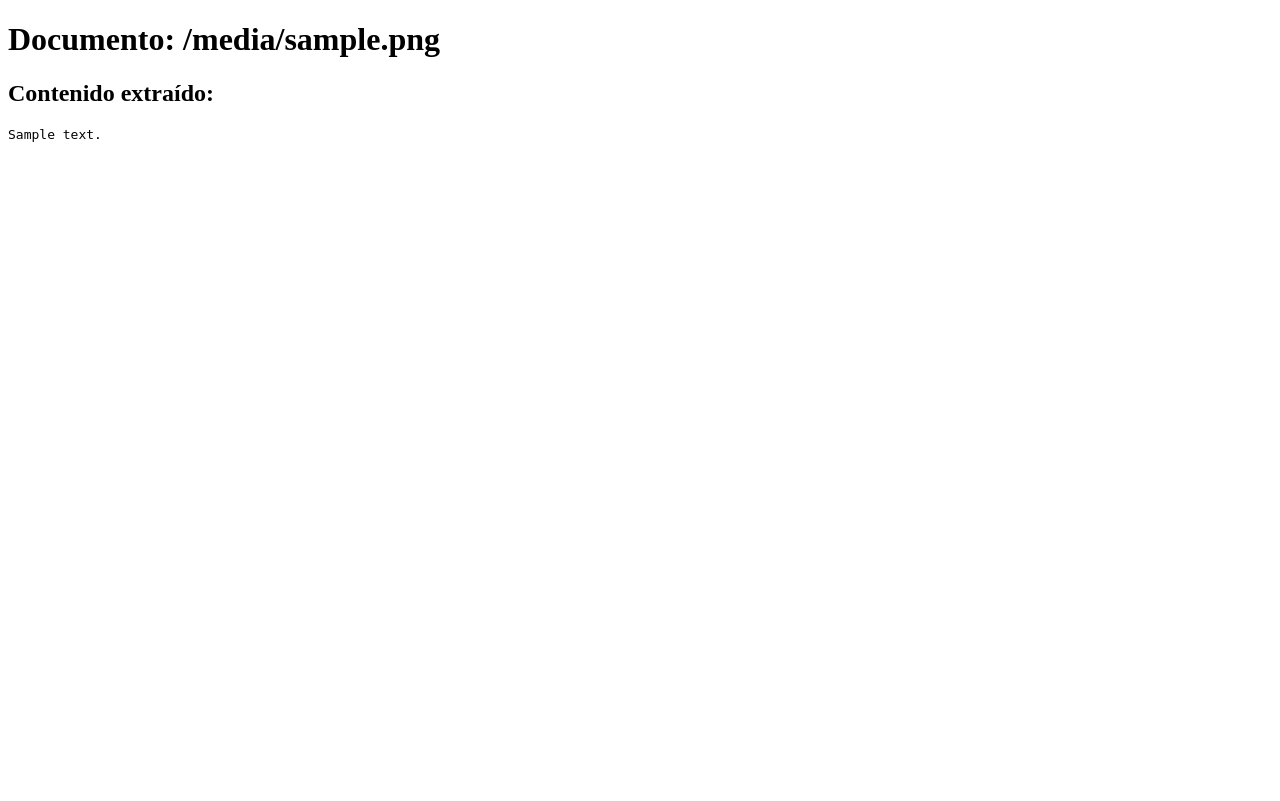
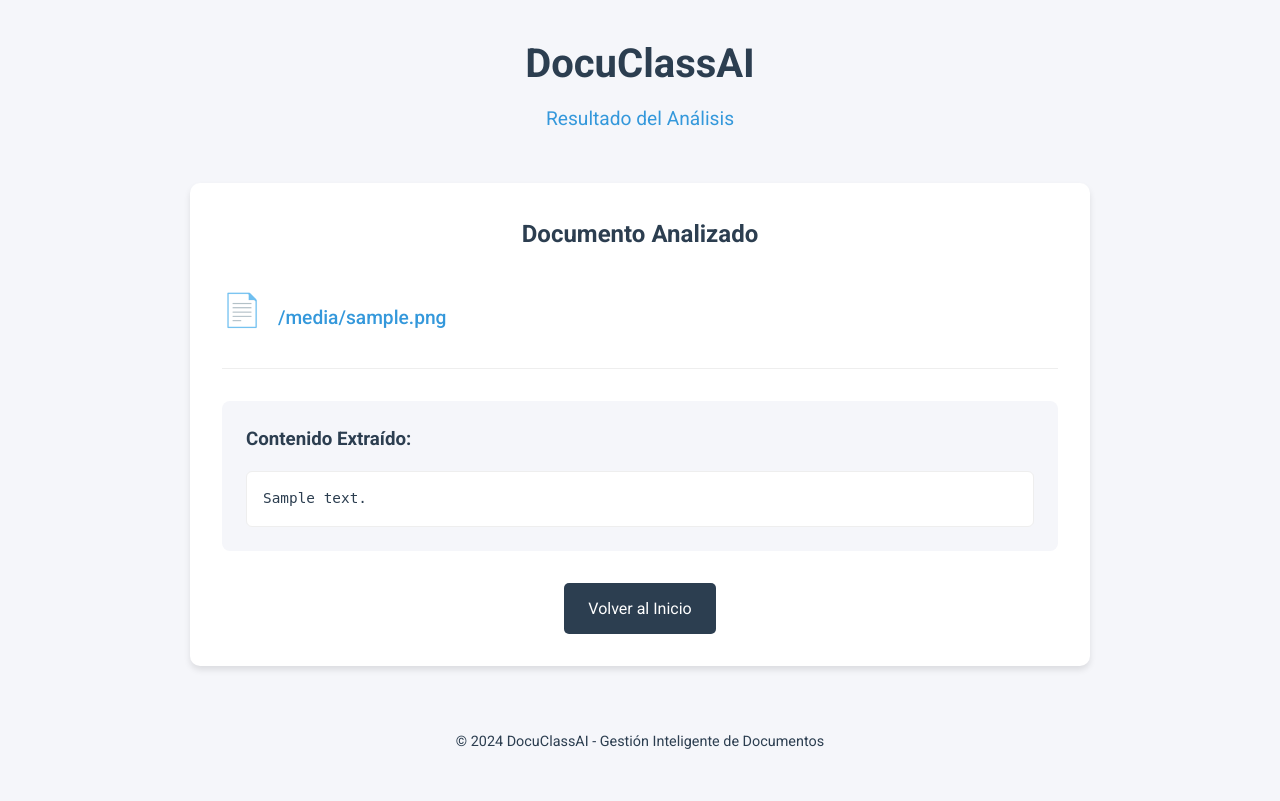
Before and after one commit to Alejosor/DocuClassAI, a Flask app: template app/templates/result.html in a window 1280 px wide. Before the commit the page ends 142 px from the top, so only its background shows below. Run offline with Flask 3, Linux system fonts and the light colour scheme; the template is opened without the code that fills it: most values are stand-ins (such as "Sample title", 1, 10 or a date in 2020).

Commit message:
resultado estilos

```diff
--- a/app/static/style.css
+++ b/app/static/style.css
@@ -152,3 +152,101 @@ footer {
 .ref-git{
     color: var(--primary-color);
 }
+
+/* Estilos para la página de resultados */
+.result-container {
+    background: white;
+    border-radius: 10px;
+    box-shadow: 0 4px 6px rgba(0, 0, 0, 0.1);
+    padding: 2rem;
+    margin: 2rem auto;
+    max-width: 900px;
+}
+
+.document-info {
+    margin-bottom: 2rem;
+    padding-bottom: 1rem;
+    border-bottom: 1px solid #eee;
+}
+
+.file-details {
+    display: flex;
+    align-items: center;
+    gap: 1rem;
+    margin-top: 1rem;
+}
+
+.file-icon {
+    font-size: 2rem;
+}
+
+.filename {
+    font-size: 1.2rem;
+    color: var(--secondary-color);
+    font-weight: 500;
+}
+
+.content-box {
+    background: var(--background-color);
+    border-radius: 8px;
+    padding: 1.5rem;
+    margin: 1.5rem 0;
+}
+
+.content-box h3 {
+    color: var(--primary-color);
+    margin-bottom: 1rem;
+}
+
+.content-wrapper {
+    max-height: 500px;
+    overflow-y: auto;
+    background: white;
+    border-radius: 6px;
+    padding: 1rem;
+    border: 1px solid #eee;
+}
+
+.content-text {
+    font-family: 'Roboto Mono', monospace;
+    white-space: pre-wrap;
+    word-wrap: break-word;
+    font-size: 0.9rem;
+    line-height: 1.5;
+    color: var(--text-color);
+}
+
+.actions {
+    display: flex;
+    justify-content: center;
+    margin-top: 2rem;
+}
+
+.back-btn {
+    background-color: var(--primary-color);
+    color: white;
+    text-decoration: none;
+    padding: 0.8rem 1.5rem;
+    border-radius: 5px;
+    transition: background-color 0.3s ease;
+}
+
+.back-btn:hover {
+    background-color: #34495e;
+}
+
+/* Responsive adjustments for result page */
+@media (max-width: 768px) {
+    .result-container {
+        padding: 1rem;
+        margin: 1rem;
+    }
+
+    .content-wrapper {
+        max-height: 400px;
+    }
+
+    .filename {
+        font-size: 1rem;
+    }
+}
--- a/app/templates/result.html
+++ b/app/templates/result.html
@@ -2,11 +2,42 @@
 <html lang="es">
 <head>
     <meta charset="UTF-8">
-    <title>Resultado</title>
+    <meta name="viewport" content="width=device-width, initial-scale=1.0">
+    <title>DocuClassAI - Resultado del Análisis</title>
+    <link rel="stylesheet" href="{{ url_for('static', filename='style.css') }}">
+    <link href="https://fonts.googleapis.com/css2?family=Roboto:wght@300;400;500;700&display=swap" rel="stylesheet">
 </head>
 <body>
-    <h1>Documento: {{ filename }}</h1>
-    <h2>Contenido extraído:</h2>
-    <pre>{{ content }}</pre>
+    <div class="container">
+        <header>
+            <h1>DocuClassAI</h1>
+            <p class="subtitle">Resultado del Análisis</p>
+        </header>
+
+        <main class="result-container">
+            <div class="document-info">
+                <h2>Documento Analizado</h2>
+                <div class="file-details">
+                    <span class="file-icon">📄</span>
+                    <span class="filename">{{ filename }}</span>
+                </div>
+            </div>
+
+            <div class="content-box">
+                <h3>Contenido Extraído:</h3>
+                <div class="content-wrapper">
+                    <pre class="content-text">{{ content }}</pre>
+                </div>
+            </div>
+
+            <div class="actions">
+                <a href="{{ url_for('index') }}" class="back-btn">Volver al Inicio</a>
+            </div>
+        </main>
+
+        <footer>
+            <p>© 2024 DocuClassAI - Gestión Inteligente de Documentos</p>
+        </footer>
+    </div>
 </body>
 </html>
```
